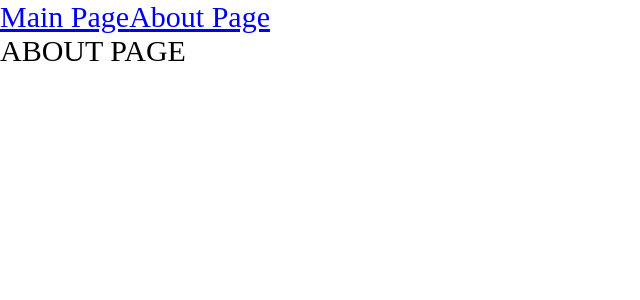
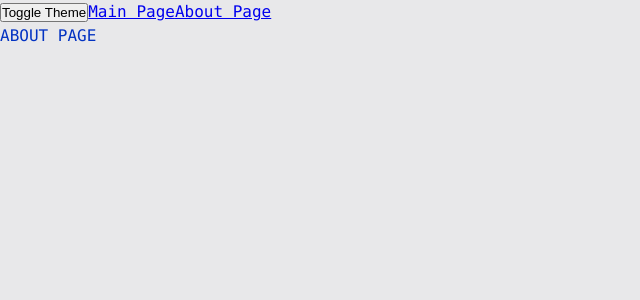
Before and after one commit to JayLim2/ProductionFrontendCourse, a React app: page /about in a window 1280 px wide. Shown: the top 300 px of the page, without its empty margins (0-640 px from the left). Built offline with nearby package versions, Linux system fonts and the light colour scheme.

Commit message:
added several themes; implemented mechanism for toggling & storing themes; implemented in React-hook style

```diff
--- a/src/App.tsx
+++ b/src/App.tsx
@@ -1,12 +1,18 @@
 import React, {Suspense} from 'react';
-import "./index.scss";
 import {Link, Route, Routes} from "react-router-dom";
 import MainPageLazy from "./pages/MainPage/MainPage.lazy";
 import AboutPageLazy from "./pages/AboutPage/AboutPage.lazy";
+import "./styles/index.scss";
+import {useTheme} from "./theme/useTheme";
 
 const App = () => {
+
+    const {theme, toggleTheme} = useTheme();
+
     return (
-        <div className="app">
+        <div className={`app ${theme}`}>
+            <button onClick={toggleTheme}>Toggle Theme</button>
+
             <Link to={"/"}>Main Page</Link>
             <Link to={"/about"}>About Page</Link>
 
--- a/src/index.scss
+++ /dev/null
@@ -1,9 +0,0 @@
-* {
-    margin: 0;
-    padding: 0;
-    box-sizing: border-box;
-}
-
-.app {
-    font-size: 30px;
-}
--- a/src/index.tsx
+++ b/src/index.tsx
@@ -1,10 +1,13 @@
 import {render} from "react-dom";
 import App from "./App";
 import {BrowserRouter} from "react-router-dom";
+import ThemeProvider from "./theme/ThemeProvider";
 
 render(
     <BrowserRouter>
-        <App />
+        <ThemeProvider>
+            <App />
+        </ThemeProvider>
     </BrowserRouter>,
     document.getElementById("root")
 );
--- /dev/null
+++ b/src/styles/index.scss
@@ -0,0 +1,13 @@
+@import "reset";
+@import "variables/global";
+@import "themes/dark";
+@import "themes/default";
+
+.app {
+    font: var(--font-m);
+
+    background-color: var(--bg-color);
+    color: var(--primary-color);
+
+    min-height: 100vh;
+}
--- /dev/null
+++ b/src/styles/reset.scss
@@ -0,0 +1,12 @@
+* {
+  margin: 0;
+  padding: 0;
+  box-sizing: border-box;
+}
+
+input,
+select,
+option,
+textarea {
+  font: inherit;
+}
--- /dev/null
+++ b/src/styles/themes/dark.scss
@@ -0,0 +1,6 @@
+.app.dark {
+  --bg-color: #0b0b50;
+
+  --primary-color: #01cc01;
+  --secondary-color: #04ff04;
+}
--- /dev/null
+++ b/src/styles/themes/default.scss
@@ -0,0 +1,6 @@
+.app.default {
+  --bg-color: #e8e8ea;
+
+  --primary-color: #0232c2;
+  --secondary-color: #0449e0;
+}
--- /dev/null
+++ b/src/styles/variables/global.scss
@@ -0,0 +1,11 @@
+:root {
+  --font-family-main: Consolas, 'Times New Roman', serif;
+
+  --font-size-m: 16px;
+  --font-line-m: 24px;
+  --font-m: var(--font-size-m) / var(--font-line-m) var(--font-family-main);
+
+  --font-size-l: 24px;
+  --font-line-l: 32px;
+  --font-l: var(--font-size-l) / var(--font-line-l) var(--font-family-main);
+}
--- /dev/null
+++ b/src/theme/ThemeContext.ts
@@ -0,0 +1,15 @@
+import {createContext} from "react";
+
+export enum Theme {
+    DEFAULT = "default",
+    DARK = "dark"
+}
+
+export interface ThemeContextProps {
+    theme?: Theme,
+    setTheme?: (theme: Theme) => void
+}
+
+export const THEME_PROPERTY: string = "theme";
+
+export const ThemeContext = createContext<ThemeContextProps>({});
--- /dev/null
+++ b/src/theme/ThemeProvider.tsx
@@ -0,0 +1,21 @@
+import React, {FC, useMemo, useState} from 'react';
+import {Theme, THEME_PROPERTY, ThemeContext} from "./ThemeContext";
+
+const defaultTheme = localStorage.getItem(THEME_PROPERTY) as Theme || Theme.DEFAULT;
+
+const ThemeProvider: FC = (props) => {
+
+    const [theme, setTheme] = useState<Theme>(defaultTheme);
+
+    const defaultProps = useMemo(() => {
+        return {theme, setTheme};
+    }, [theme]);
+
+    return (
+        <ThemeContext.Provider value={defaultProps}>
+            {props.children}
+        </ThemeContext.Provider>
+    );
+};
+
+export default ThemeProvider;
--- /dev/null
+++ b/src/theme/useTheme.ts
@@ -0,0 +1,19 @@
+import {Theme, THEME_PROPERTY, ThemeContext} from "./ThemeContext";
+import {useContext} from "react";
+
+export interface UseTheme {
+    toggleTheme: () => void,
+    theme: Theme
+}
+
+export function useTheme(): UseTheme {
+    const {theme, setTheme} = useContext(ThemeContext);
+
+    const toggleTheme = () => {
+        const newTheme = theme === Theme.DEFAULT ? Theme.DARK : Theme.DEFAULT;
+        localStorage.setItem(THEME_PROPERTY, newTheme);
+        setTheme(newTheme);
+    }
+
+    return {theme, toggleTheme};
+}
```
